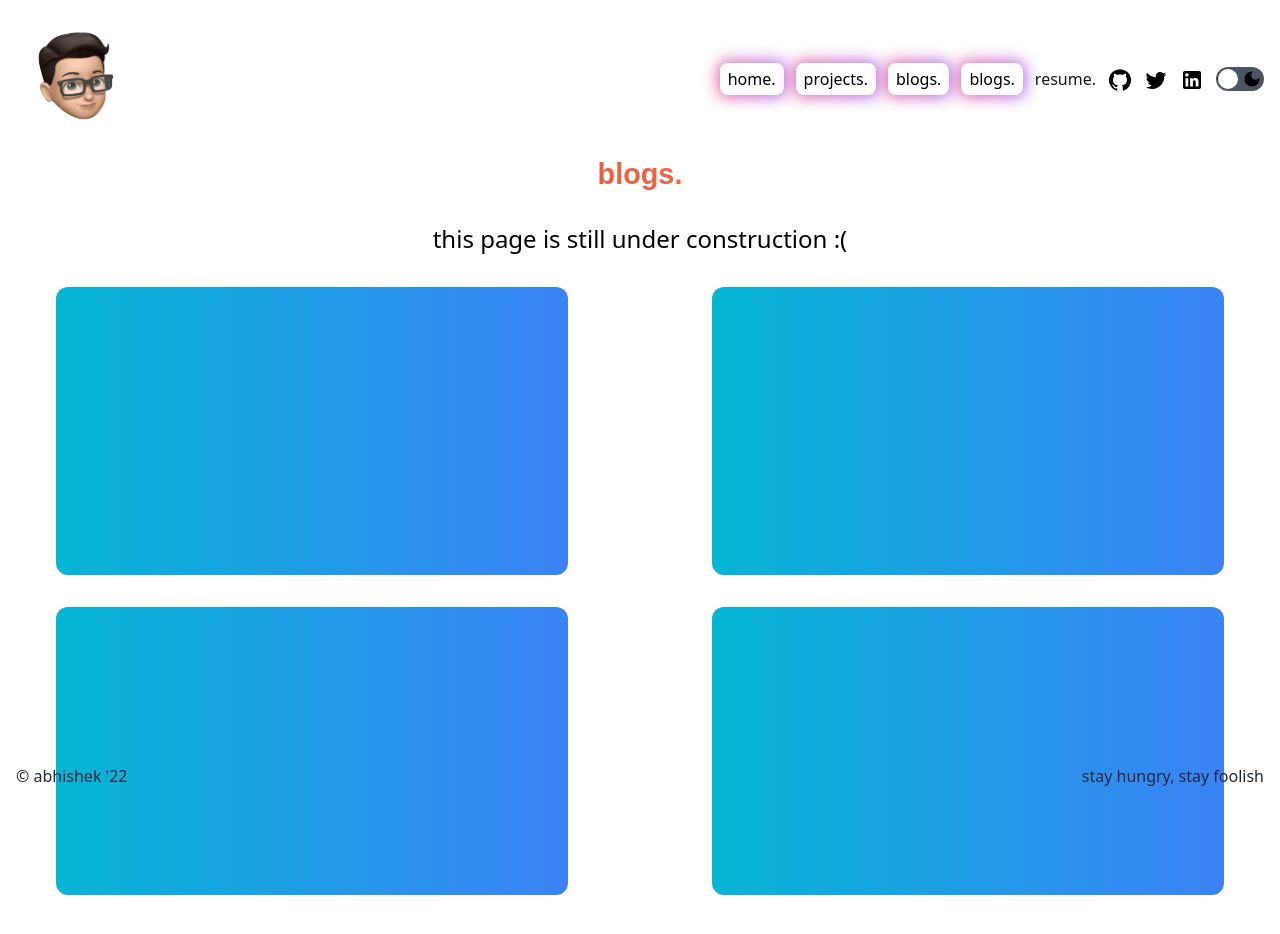
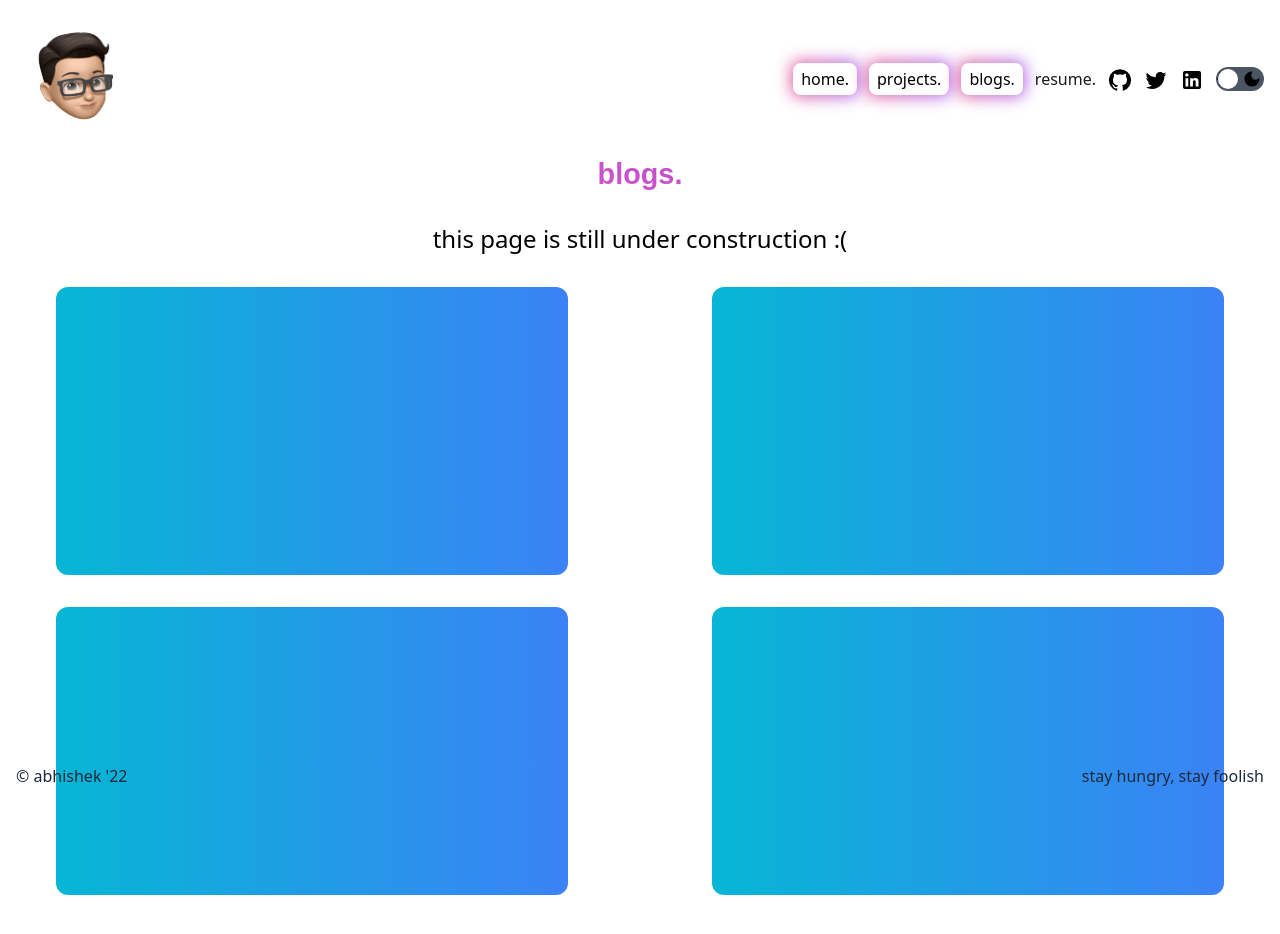
Before and after one commit to 19abhishek/Portfolio, a Next.js app: page /playground in a window 1280 px wide. Shown: the top 934 px of the page. Built offline with nearby package versions, Linux system fonts and the light colour scheme.

Commit message:
Updated header

```diff
--- a/components/Body.module.css
+++ b/components/Body.module.css
@@ -1,13 +1,20 @@
 .gradientText {
   font: bold 4.8rem Poppins, sans-serif;
-  background-image: linear-gradient(80deg, #e21143, #ffb03a);
+  background-image: linear-gradient(80deg, rgb(252, 112, 175), #9333ea);
   background-clip: text;
   color: transparent;
 }
 
 .gradientTextSmall {
   font: bold 1.8rem Poppins, sans-serif;
-  background-image: linear-gradient(20deg, #e21143, #ffb03a);
+  background-image: linear-gradient(20deg, rgb(252, 112, 175), #9333ea);
+  background-clip: text;
+  color: transparent;
+}
+
+.projectText {
+  font: bold 1.8rem Poppins, sans-serif;
+  background-image: linear-gradient(80deg, rgb(204, 197, 198), #d9d5dd);
   background-clip: text;
   color: transparent;
 }
--- a/components/Card.js
+++ b/components/Card.js
@@ -6,19 +6,19 @@ function Card({ img, text, link, desc }) {
   const cImg = img;
   if (!img) {
     return (
-      <div className="w-[32rem] relative h-[18rem] flex justify-between  bg-gradient-to-r from-cyan-500 to-blue-500 text-white rounded-xl hover:-translate-y-2 hover:transition-all cursor-pointer hover:transition-duration-[1000ms] hover:shadow-lg hover:shadow-orange-500"></div>
+      <div className="w-[32rem] relative h-[18rem] flex justify-between  bg-gradient-to-r from-cyan-500 to-blue-500 text-white rounded-xl hover:-translate-y-2 hover:transition-all cursor-pointer hover:transition-duration-[1000ms] hover:shadow-lg hover:shadow-pink-500"></div>
     );
   }
   return (
     <a href={link} target="_blank">
-      <div className="w-[32rem] relative h-[18rem] flex justify-between  bg-gradient-to-r from-gray-500 to-white-500 text-white rounded-xl hover:-translate-y-2 hover:transition-all cursor-pointer hover:transition-duration-[1000ms] hover:shadow-lg hover:shadow-orange-500">
+      <div className="w-[32rem] relative h-[18rem] flex justify-between  bg-gradient-to-r from-gray-500 to-white-500 text-white rounded-xl hover:-translate-y-2 hover:transition-all cursor-pointer hover:transition-duration-[1000ms] hover:shadow-lg hover:shadow-pink-500">
         <Image
           src={img}
           layout="fill"
           className="object-cover rounded-xl z-0 opacity-40 hover:opacity-10"
         />
         <div
-          className={`absolute top-[50%] left-[50%] translate-x-[-50%] translate-y-[-50%] justify-center z-10 font-bold text-xl ${styles.gradientTextSmall}`}
+          className={`absolute top-[50%] left-[50%] translate-x-[-50%] translate-y-[-50%] justify-center z-10 font-bold text-xl ${styles.projectText}`}
         >
           {text}
         </div>
--- a/components/Header.js
+++ b/components/Header.js
@@ -35,62 +35,13 @@ function Header() {
         </Link>
       </div>
       <div className="dark:text-white flex items-center space-x-3">
-        <>
-          <div class="">
-            <div class="grid gap-8 items-start justify-center">
-              <div class="relative group">
-                <div class="absolute -inset-0.5 bg-gradient-to-r from-pink-600 to-purple-600 rounded-lg blur opacity-75 group-hover:opacity-100 transition duration-1000 group-hover:duration-200 animate-tilt"></div>
-                <button class="relative px-2 py-2 bg-white dark:bg-black rounded-lg leading-none flex items-center divide-x divide-gray-600">
-                  <span class="text-black-400 hover:text-orange-400  transition duration-200">
-                    <Link href="/">home.</Link>
-                  </span>
-                </button>
-              </div>
-            </div>
-          </div>
-        </>
-        <>
-          <div class="">
-            <div class="grid gap-8 items-start justify-center">
-              <div class="relative group">
-                <div class="absolute -inset-0.5 bg-gradient-to-r from-pink-600 to-purple-600 rounded-lg blur opacity-75 group-hover:opacity-100 transition duration-1000 group-hover:duration-200 animate-tilt"></div>
-                <button class="relative px-2 py-2 bg-white dark:bg-black rounded-lg leading-none flex items-center divide-x divide-gray-600">
-                  <span class="text-black-400 hover:text-orange-400  transition duration-200">
-                    <Link href="/projects">projects.</Link>
-                  </span>
-                </button>
-              </div>
-            </div>
-          </div>
-        </>
-        <>
-          <div class="">
-            <div class="grid gap-8 items-start justify-center">
-              <div class="relative group">
-                <div class="absolute -inset-0.5 bg-gradient-to-r from-pink-600 to-purple-600 rounded-lg blur opacity-75 group-hover:opacity-100 transition duration-1000 group-hover:duration-200 animate-tilt"></div>
-                <button class="relative px-2 py-2 bg-white dark:bg-black rounded-lg leading-none flex items-center divide-x divide-gray-600">
-                  <span class="text-black-400 hover:text-orange-400  transition duration-200">
-                    <Link href="/playground">blogs.</Link>
-                  </span>
-                </button>
-              </div>
-            </div>
-          </div>
-        </>
-        <>
-          <div class="">
-            <div class="grid gap-8 items-start justify-center">
-              <div class="relative group">
-                <div class="absolute -inset-0.5 bg-gradient-to-r from-pink-600 to-purple-600 rounded-lg blur opacity-75 group-hover:opacity-100 transition duration-1000 group-hover:duration-200 animate-tilt"></div>
-                <button class="relative px-2 py-2 bg-white dark:bg-black rounded-lg leading-none flex items-center divide-x divide-gray-600">
-                  <span class="text-black-400 hover:text-orange-400  transition duration-200">
-                    <Link href="/playground">blogs.</Link>
-                  </span>
-                </button>
-              </div>
-            </div>
-          </div>
-        </>
+        {/* <Link href="/"></Link> */}
+        <HeaderLink path={"/"} name={"home"} />
+        <HeaderLink path={"/projects"} name={"projects"} />
+        <HeaderLink path={"/playground"} name={"blogs"} />
+        {/* <Link href="/projects"></Link>
+        <Link href="/playground"></Link> */}
+
         {/* <div className="headerText opacity-90"></div> */}
 
         {/* <div className="headerText opacity-90"></div>
--- a/components/HeaderLink.js
+++ b/components/HeaderLink.js
@@ -1,15 +1,16 @@
 import React from "react";
+import Link from "next/link";
 
 function HeaderLink({ path, name }) {
   return (
     <>
       <div class="">
-        <div class="grid gap-8 items-start justify-center">
+        <div class="grid gap-10 items-start justify-center">
           <div class="relative group">
             <div class="absolute -inset-0.5 bg-gradient-to-r from-pink-600 to-purple-600 rounded-lg blur opacity-75 group-hover:opacity-100 transition duration-1000 group-hover:duration-200 animate-tilt"></div>
             <button class="relative px-2 py-2 bg-white dark:bg-black rounded-lg leading-none flex items-center divide-x divide-gray-600">
-              <span class="text-black-400 hover:text-orange-400  transition duration-200">
-                <Link href="/">{`${name}.`}</Link>
+              <span class="text-black-400 hover:opacity-70  transition duration-200">
+                <Link href={path}>{`${name}.`}</Link>
               </span>
             </button>
           </div>
--- a/styles/globals.css
+++ b/styles/globals.css
@@ -4,6 +4,6 @@
 
 @layer components {
   .headerText {
-    @apply hover:underline hover:transition-all hover:duration-200 hover:opacity-70 hover:text-orange-300;
+    @apply hover:underline hover:transition-all hover:duration-200 hover:opacity-70 hover:text-pink-400;
   }
 }
```
